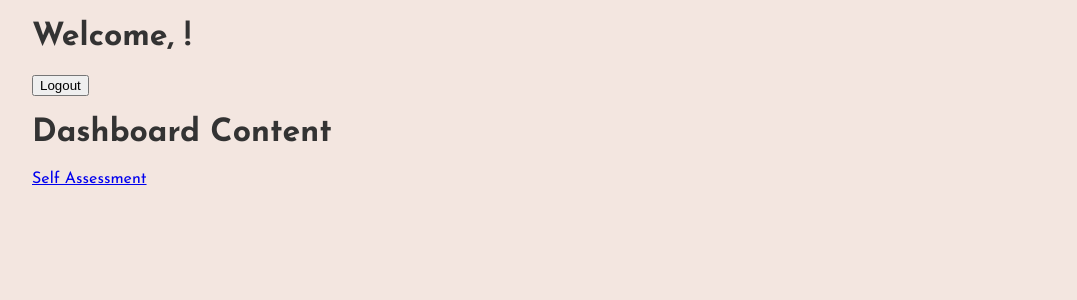
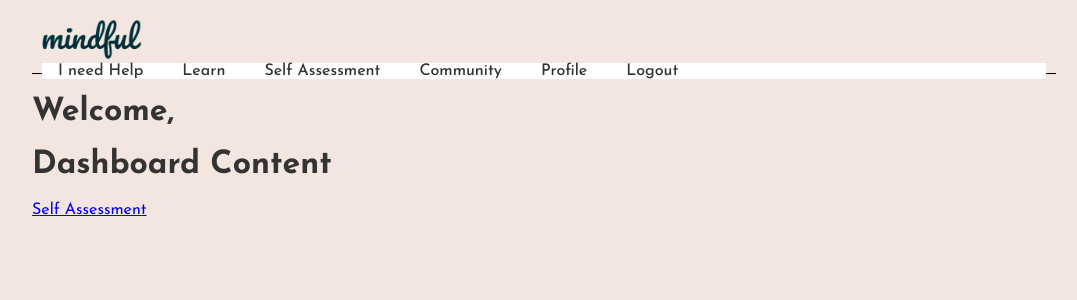
Before and after one commit to vincent-mugendi/Mindful, a React (Vite) app in the folder frontend/mindful-frontend/: page /dashboard in a window 1280 px wide. Shown: the top 300 px of the page, without its empty margins (96-1173 px from the left). Built offline with nearby package versions, Linux system fonts and the light colour scheme.

Commit message:
updates on Dashboard header UI and user state

```diff
--- a/frontend/mindful-frontend/src/components/dashboard/Dashboard.jsx
+++ b/frontend/mindful-frontend/src/components/dashboard/Dashboard.jsx
@@ -1,6 +1,7 @@
 import React, { useEffect, useState } from 'react';
 import Dashboardheader from '../header/Dashboardheader';
 import { Link } from "react-router-dom";
+import DashboardWelcome from './DashboardWelcome';
 
 const Dashboard = () => {
     const [username, setUsername] = useState('');
@@ -17,6 +18,7 @@ const Dashboard = () => {
     return (
         <div>
             <Dashboardheader username={username} />
+            <DashboardWelcome />
             <h1>Dashboard Content</h1>
             <Link to="/selfassessment">Self Assessment</Link>
         </div>
--- /dev/null
+++ b/frontend/mindful-frontend/src/components/dashboard/DashboardWelcome.jsx
@@ -0,0 +1,11 @@
+import React from "react";
+
+const DashboardWelcome = ({ username }) => {
+    return (
+        <>
+        <h1>Welcome, {username}</h1>
+        </>
+    );
+}
+
+export default DashboardWelcome;
--- /dev/null
+++ b/frontend/mindful-frontend/src/components/header/DashboardHeader.css
@@ -0,0 +1,124 @@
+.dashboard-header {
+    width: 100%;
+    box-sizing: border-box;
+    padding: 10px;
+    border-bottom: 1px solid #000;
+}
+
+.dashboard-header nav {
+    display: flex;
+    justify-content: space-between;
+    align-items: center;
+    width: 100%;
+    position: relative;
+}
+
+.dashboard-header .logo {
+    width: 100px;
+    height: auto;
+}
+
+.dashboard-header .menu-toggle {
+    display: none;
+    background: none;
+    border: none;
+    font-size: 24px;
+    cursor: pointer;
+    z-index: 2;
+}
+
+.dashboard-header .navbar {
+    list-style: none;
+    display: flex;
+    gap: 7px;
+    margin: 0;
+    padding: 0;
+    flex-shrink: 0;
+    position: absolute;
+    top: 100%;
+    left: 0;
+    width: 100%;
+    background-color: white;
+    z-index: 1;
+}
+
+.dashboard-header .navbar li {
+    display: inline;
+}
+
+.dashboard-header .navbar a {
+    position: relative;
+    text-decoration: none;
+    color: #333;
+    font-weight: 500;
+    padding: 8px 16px;
+    border-radius: 4px;
+    transition: background-color 0.3s ease;
+    white-space: nowrap;
+}
+
+.dashboard-header .navbar a::after {
+    content: '';
+    position: absolute;
+    width: 100%;
+    height: 2px;
+    background-color: #618C64;
+    left: 0;
+    bottom: 0;
+    transform: scaleX(0);
+    transform-origin: left;
+    transition: transform 0.3s ease;
+}
+
+.dashboard-header .navbar a:hover::after {
+    transform: scaleX(1);
+}
+
+@media (max-width: 768px) {
+    .dashboard-header nav {
+        flex-direction: row;
+        justify-content: space-between;
+        align-items: center;
+    }
+
+    .dashboard-header .menu-toggle {
+        display: block;
+    }
+
+    .dashboard-header .navbar {
+        display: none;
+        flex-direction: column;
+        width: 100%;
+        gap: 0;
+        margin-top: 10px;
+    }
+
+    .dashboard-header .navbar.open {
+        display: flex;
+        position: absolute;
+        top: 100%;
+        left: 0;
+        width: 100%;
+        z-index: 1;
+        background-color: rgb(255, 255, 255);
+    }
+
+    .dashboard-header .navbar li {
+        width: 100%;
+    }
+
+    .dashboard-header .navbar a {
+        display: block;
+        width: 100%;
+        text-align: left;
+        padding: 10px 20px;
+    }
+
+    .dashboard-header .navbar a:hover {
+        background-color: transparent;
+    }
+
+    .dashboard-header .navbar a:hover::after {
+        transform: scaleX(1);
+    }
+}
--- a/frontend/mindful-frontend/src/components/header/Dashboardheader.jsx
+++ b/frontend/mindful-frontend/src/components/header/Dashboardheader.jsx
@@ -1,21 +1,42 @@
-import React from "react";
+import React, { useState } from "react";
 import { useNavigate } from "react-router-dom";
+import { Link } from "react-router-dom";
+import logo from "../../assets/logo.png";
+import './DashboardHeader.css';
 
-const Dashboardheader = ({ username }) => {
+const Dashboardheader = () => {
     const navigate = useNavigate();
+    const [isMenuOpen, setIsMenuOpen] = useState(false);
 
-    const handleLogout = () => {
-        // Clear user session or authentication state
-        // This is a placeholder, adjust according to your auth logic
+    const handleLogout = (e) => {
+        e.preventDefault();
         localStorage.removeItem('authToken');
-        navigate('/login'); // Redirect to login page
+        navigate('/login');
+    };
+
+    const toggleMenu = () => {
+        setIsMenuOpen(!isMenuOpen);
     };
 
     return (
         <header>
-            <div className="header-content">
-                <h1>Welcome, {username}!</h1>
-                <button onClick={handleLogout}>Logout</button>
+            <div className="dashboard-header">
+                <nav>
+                    <Link to="/dashboard"><img className="logo" src={logo} alt="mindful logo" /></Link>
+                    <button className="menu-toggle" onClick={toggleMenu}>
+                        &#9776;
+                    </button>
+                    <ul className={`navbar ${isMenuOpen ? 'open' : ''}`}>
+                        <li><a href="#">I need Help</a></li>
+                        <li><a href="#">Learn</a></li>
+                        <li>
+                            <Link to="/selfassessment">Self Assessment</Link>
+                        </li>
+                        <li><a href="#">Community</a></li>
+                        <li><a href="#">Profile</a></li>
+                        <li><a href="#" onClick={handleLogout}>Logout</a></li>
+                    </ul>
+                </nav>
             </div>
         </header>
     );
--- a/frontend/mindful-frontend/src/components/landing/LandingLastCTA.jsx
+++ b/frontend/mindful-frontend/src/components/landing/LandingLastCTA.jsx
@@ -7,7 +7,7 @@ import arrowIcon from "../../assets/icons/arrow-0.svg";
 const LandingLastCTA = () => {
     return (
         <div className="last-cta">
-            <h3>Ready to take the first step towards better mental health?</h3>
+            <h3>Ready to take that first step towards better mental health?</h3>
 
             {/* Call to Action */}
             <div className="last-cta-btn">
--- a/frontend/mindful-frontend/src/components/login/Login.css
+++ b/frontend/mindful-frontend/src/components/login/Login.css
@@ -35,7 +35,7 @@
 .login-card input {
     margin-left: 30px;
     width: 257px;
-    height: 39px;
+    height: 25px;
     color: black;
     border: none;
     background-color: #C8C8C5;
@@ -131,7 +131,7 @@
 
 .login-form-group input {
     width: 257px;
-    height: 39px;
+    height: 25px;
     color: black;
     border: none;
     background-color: #C8C8C5;
```
